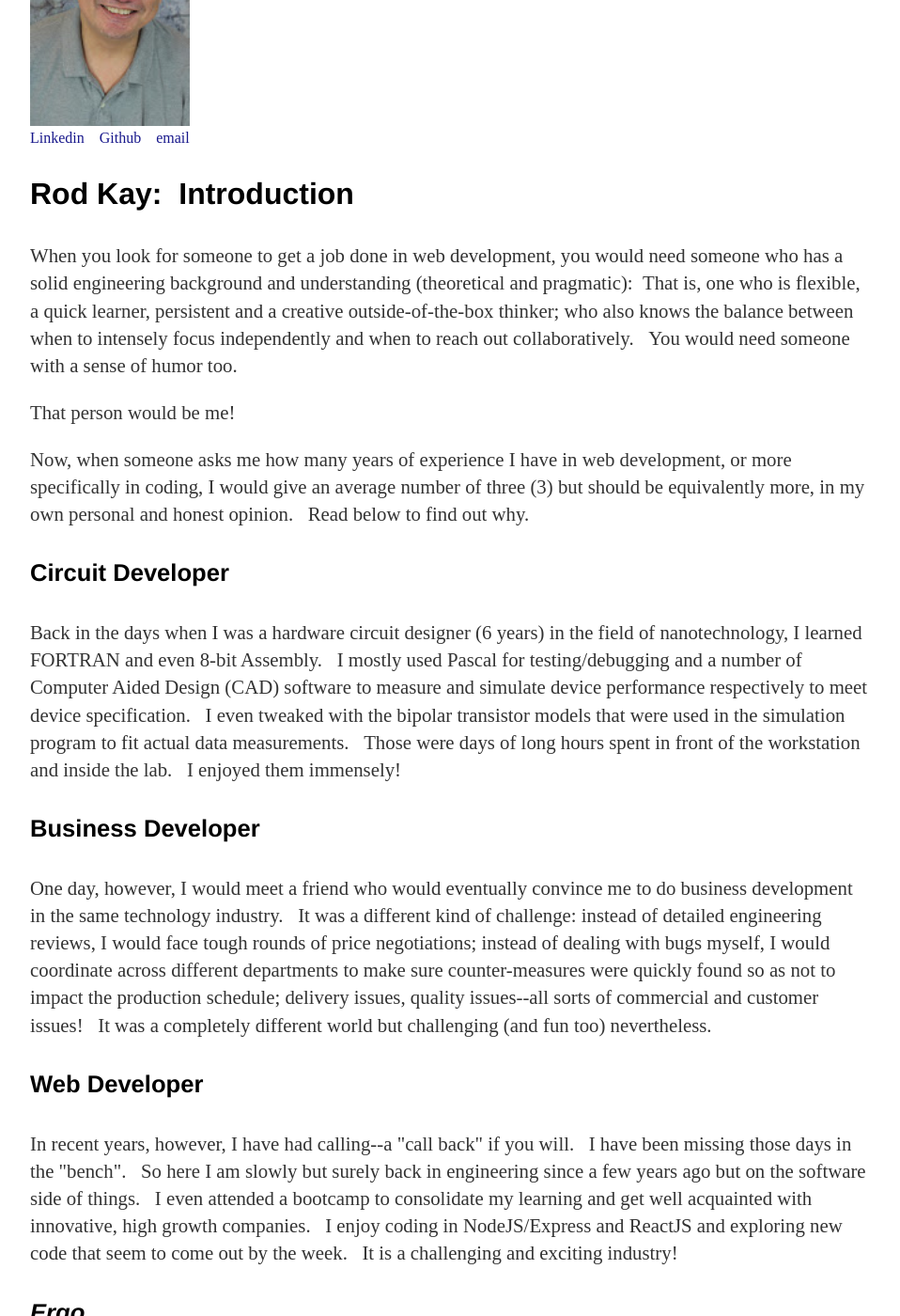
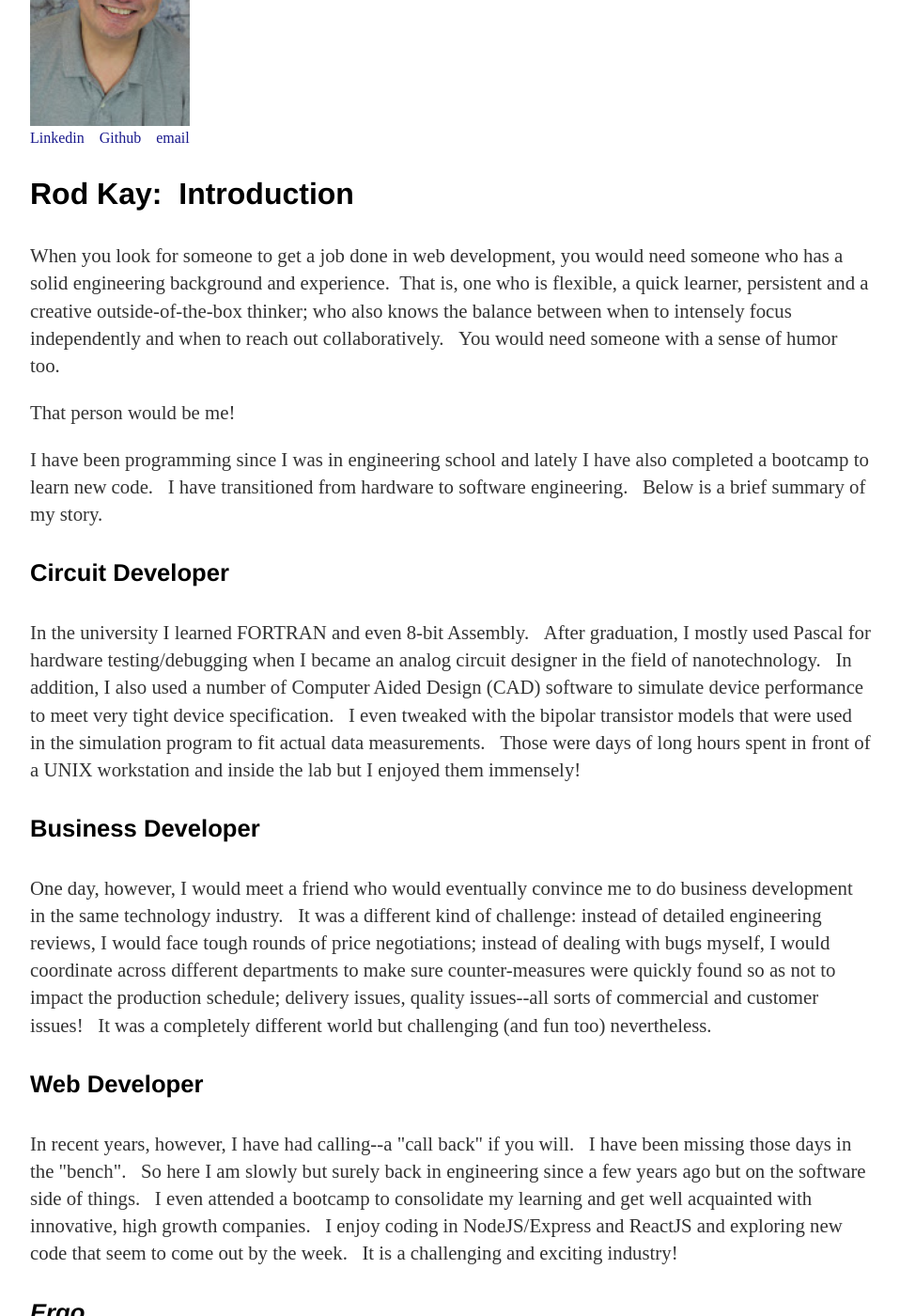
Before and after one commit to rodstaff/rodstaff.github.io, a Jekyll site: the page built from index.html, in a window 1280 px wide and 1400 px high, scrolled down 232 px. Shown: the whole window at 94% size, without its empty margins (160-1118 px from the left). Built offline with Jekyll 4.4.1, drawn with Linux system fonts in a browser that asks for light colours; some of the changed text lies outside the part shown.

Commit message:
modified Home view

```diff
--- a/index.html
+++ b/index.html
@@ -7,17 +7,15 @@
      <img src="../img_5373.jpg" width="170"><br />
      <a href="https://www.linkedin.com/in/rodk88">Linkedin</a>&nbsp;&nbsp;&nbsp;&nbsp;<a href="https://github.com/rodstaff">Github</a>&nbsp;&nbsp;&nbsp;&nbsp;<a href="mailto:rodk1718@gmail.com">email</a>
      <h3>Rod Kay:&nbsp;&nbsp;Introduction</h3>
-     <p>When you look for someone to get a job done in web development, you would need someone who has a solid engineering background and understanding (theoretical and pragmatic):&nbsp;&nbsp;That is, one who is flexible, a quick learner, persistent and a creative outside-of-the-box thinker; who also knows the balance between when to intensely focus independently and when to reach out collaboratively.  &nbsp;&nbsp;You would need someone with a sense of humor too.</p>
+     <p>When you look for someone to get a job done in web development, you would need someone who has a solid engineering background and experience.&nbsp;&nbsp;That is, one who is flexible, a quick learner, persistent and a creative outside-of-the-box thinker; who also knows the balance between when to intensely focus independently and when to reach out collaboratively.  &nbsp;&nbsp;You would need someone with a sense of humor too.</p>
      <p>That person would be me!</p>
-     <p>Now, when someone asks me how many years of experience I have in web development, or more specifically in coding, I would give an average number of three (3) but should be equivalently more, in my own personal and honest opinion.  &nbsp;&nbsp;Read below to find out why.</p>
+     <p>I have been programming since I was in engineering school and lately I have also completed a bootcamp to learn new code. &nbsp;&nbsp;I have transitioned from hardware to software engineering. &nbsp;&nbsp;Below is a brief summary of my story.</p>
      <h4>Circuit Developer</h4>
-     <p>Back in the days when I was a hardware circuit designer (6 years) in the field of nanotechnology, I learned FORTRAN and even 8-bit Assembly.  &nbsp;&nbsp;I mostly used Pascal for testing/debugging and a number of Computer Aided Design (CAD) software to measure and simulate device performance respectively to meet device specification.  &nbsp;&nbsp;I even tweaked with the bipolar transistor models that were used in the simulation program to fit actual data measurements.  &nbsp;&nbsp;Those were days of long hours spent in front of the workstation and inside the lab.  &nbsp;&nbsp;I enjoyed them immensely!</p>
+     <p>In the university I learned FORTRAN and even 8-bit Assembly. &nbsp;&nbsp;After graduation, I mostly used Pascal for hardware testing/debugging when I became an analog circuit designer in the field of nanotechnology. &nbsp;&nbsp;In addition, I also used a number of Computer Aided Design (CAD) software to simulate device performance to meet very tight device specification.  &nbsp;&nbsp;I even tweaked with the bipolar transistor models that were used in the simulation program to fit actual data measurements.  &nbsp;&nbsp;Those were days of long hours spent in front of a UNIX workstation and inside the lab but I enjoyed them immensely!</p>
      <h4>Business Developer</h4>
      <p>One day, however, I would meet a friend who would eventually convince me to do business development in the same technology industry.  &nbsp;&nbsp;It was a different kind of challenge: instead of detailed engineering reviews, I would face tough rounds of price negotiations; instead of dealing with bugs myself, I would coordinate across different departments to make sure counter-measures were quickly found so as not to impact the production schedule; delivery issues, quality issues--all sorts of commercial and customer issues!  &nbsp;&nbsp;It was a completely different world but challenging (and fun too) nevertheless. </p>
      <h4>Web Developer</h4>
      <p>In recent years, however, I have had calling--a "call back" if you will.  &nbsp;&nbsp;I have been missing those days in the "bench".  &nbsp;&nbsp;So here I am slowly but surely back in engineering since a few years ago but on the software side of things.  &nbsp;&nbsp;I even attended a bootcamp to consolidate my learning and get well acquainted with innovative, high growth companies.  &nbsp;&nbsp;I enjoy coding in NodeJS/Express and ReactJS and exploring new code that seem to come out by the week.  &nbsp;&nbsp;It is a challenging and exciting industry!</p>
      <h4><em>Ergo</em></h4>
-     <p>Back to the coding experience discussion:  &nbsp;&nbsp;So given that I have some 6 years of engineering experience a considerable part of which involved coding, I would consider that 3 years is a reasonable estimate overall.</p>
-     <h5><em>...in my spare time</em></h5>
-     <p>"All work and no play?"  &nbsp;&nbsp;All the above are not work, they are actually my passion!  &nbsp;&nbsp;In my spare time, I also tutor math and science to both children and adults.  &nbsp;&nbsp;I love it when I help someone get into the school of their dreams or achieve the score they need on a standardized test.  &nbsp;&nbsp;I also do some cooking and intend to take it more seriously when I get a much bigger kitchen. :)</p><br/>
+     <p>"All work and no play?"  &nbsp;&nbsp;All the above are not really "work," they are actually my passion!  &nbsp;&nbsp;In my spare time, I also tutor math and science to both children and adults.  &nbsp;&nbsp;I love it when I help someone get into the school of their dreams or achieve the score they need on a standardized test.  &nbsp;&nbsp;I also do some cooking and intend to take it more seriously when I get a much bigger kitchen. :)</p><br/>
 </div>
```
